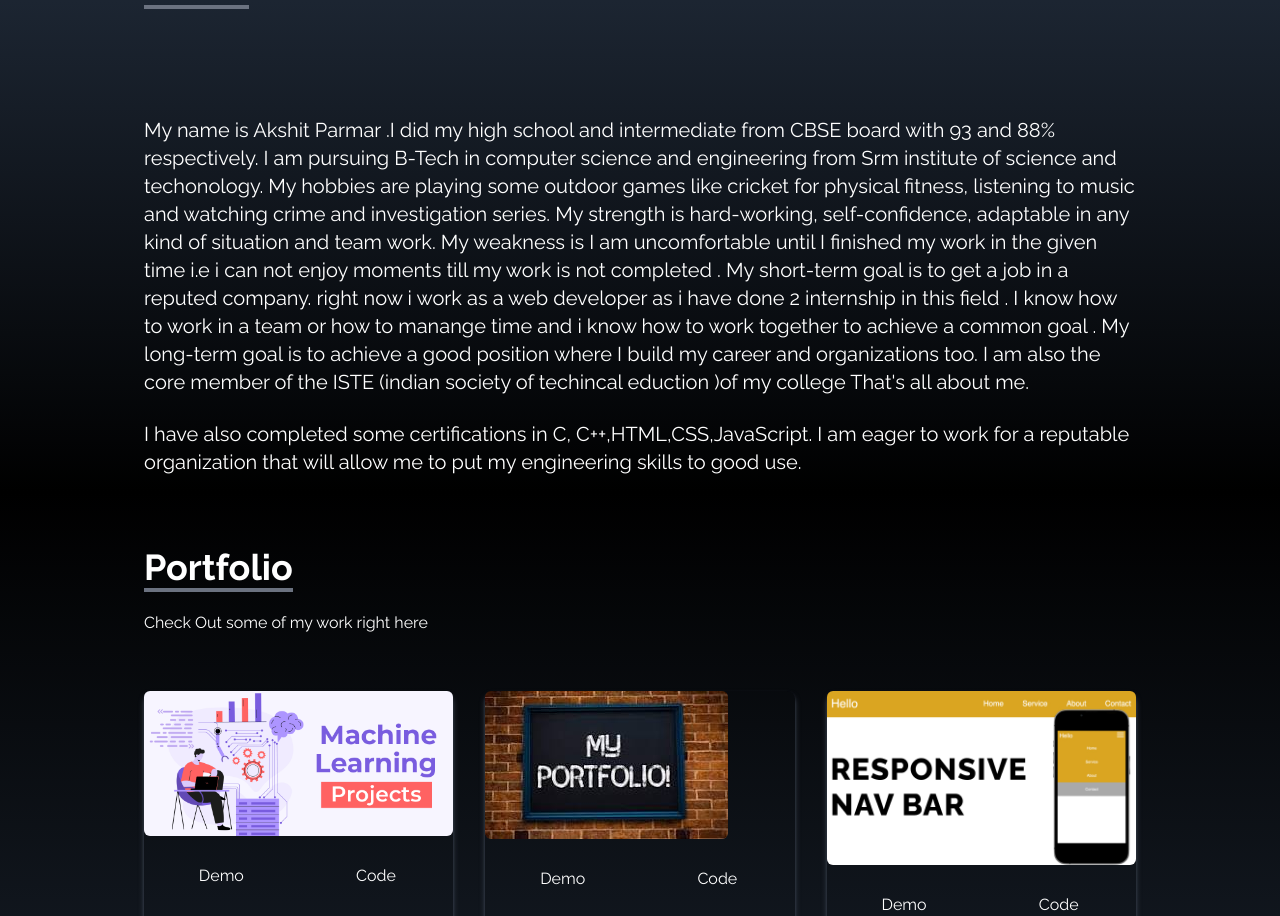
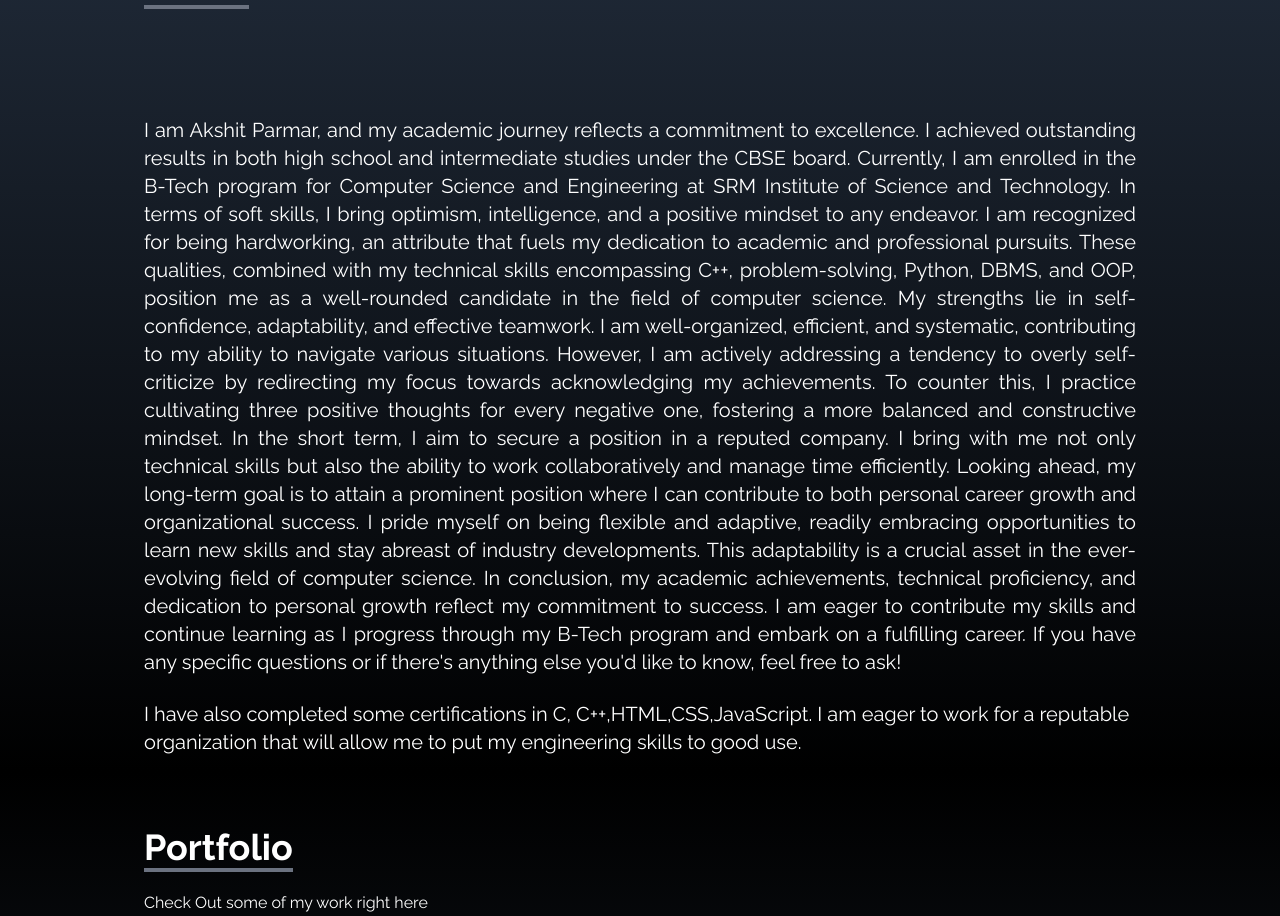
Before and after one commit to Akshitparmar/my-portfolio, a React (Create React App) app: page / in a window 1280 px wide. Shown: the part 852-1768 px from the top of the page. Built offline with nearby package versions, Linux system fonts and the light colour scheme; the HTML template or start-up script is replaced by a standard one.

Commit message:
Update About.jsx

```diff
--- a/src/components/About.jsx
+++ b/src/components/About.jsx
@@ -7,25 +7,32 @@ const About = () => {
      <div className='pb-8'>
         <p className='text-4xl font-bold inline border-b-4 border-gray-500'>About</p>
      </div>
-        <p className='text-xl mt-20 '>
+         <p className='text-xl mt-20 text-justify '>
 
-        My name is Akshit Parmar .I did my high school and intermediate from  CBSE board with 93 and 88% respectively.
-        I am pursuing B-Tech in computer science and engineering from Srm institute of science and techonology.
-        My hobbies are playing some outdoor games like cricket for physical fitness, listening to music and watching crime and investigation series.
-        My strength is hard-working, self-confidence, adaptable in any kind of situation and team work.
-        My weakness is I am uncomfortable until I finished my work in the given time i.e i can not enjoy moments till my work is not completed .
-        My short-term goal is to get a job in a reputed company.
-        right now i work as a web developer as i have done 2 internship in this field .
-        I know how to work in a team or how to manange time and i know how to work together to achieve a common goal .
-        My long-term goal is to achieve a good position where I build my career and organizations too.
-        I am also the core member of the ISTE (indian society of techincal eduction )of my college
-        That's all about me.
+        I am Akshit Parmar, and my academic journey reflects a commitment to excellence. I achieved outstanding results in both high school and intermediate studies under the CBSE board. Currently, I am enrolled in the B-Tech program for Computer Science and Engineering at SRM Institute of Science and Technology.
+
+In terms of soft skills, I bring optimism, intelligence, and a positive mindset to any endeavor. I am recognized for being hardworking, an attribute that fuels my dedication to academic and professional pursuits. These qualities, combined with my technical skills encompassing C++, problem-solving, Python, DBMS, and OOP, position me as a well-rounded candidate in the field of computer science.
+
+My strengths lie in self-confidence, adaptability, and effective teamwork. I am well-organized, efficient, and systematic, contributing to my ability to navigate various situations. However, I am actively addressing a tendency to overly self-criticize by redirecting my focus towards acknowledging my achievements. To counter this, I practice cultivating three positive thoughts for every negative one, fostering a more balanced and constructive mindset.
+
+In the short term, I aim to secure a position in a reputed company. I bring with me not only technical skills but also the ability to work collaboratively and manage time efficiently. Looking ahead, my long-term goal is to attain a prominent position where I can contribute to both personal career growth and organizational success.
+
+I pride myself on being flexible and adaptive, readily embracing opportunities to learn new skills and stay abreast of industry developments. This adaptability is a crucial asset in the ever-evolving field of computer science.
+
+In conclusion, my academic achievements, technical proficiency, and dedication to personal growth reflect my commitment to success. I am eager to contribute my skills and continue learning as I progress through my B-Tech program and embark on a fulfilling career. If you have any specific questions or if there's anything else you'd like to know, feel free to ask!
+
+
+
+
+
+
+
 
         </p>
         <br/>
 
         <p className='text-xl'>
-              I have also completed some certifications in C, C++,HTML,CSS,JavaScript. I am eager to work for a reputable organization that will allow me to put my engineering skills to good use.
+             I have also completed some certifications in C, C++,HTML,CSS,JavaScript. I am eager to work for a reputable organization that will allow me to put my engineering skills to good use.
         </p>
     </div>
 
```
